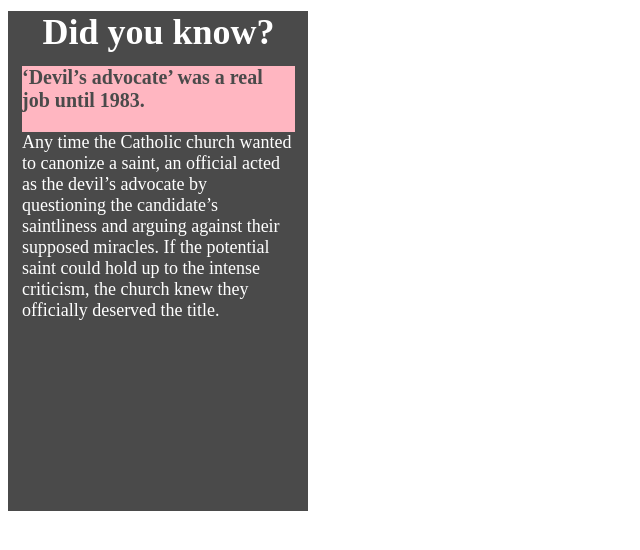
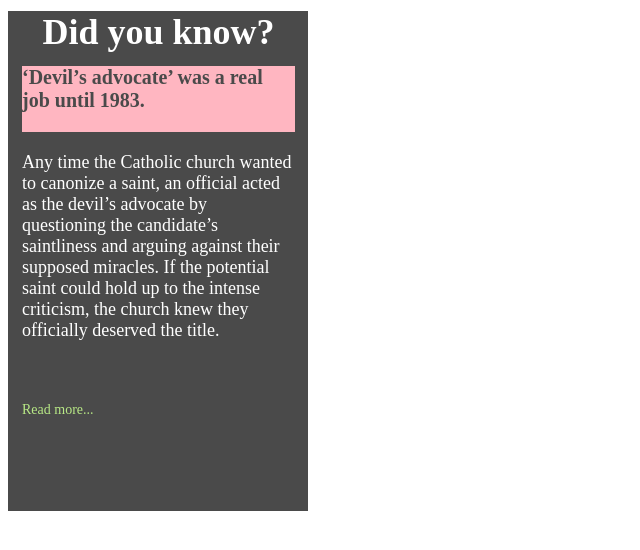
Before and after one commit to BoglarkaNagy/homework14, a plain HTML site: page index.html in a window 1280 px wide. Shown: the whole page, without its empty margins (0-640 px from the left). Drawn offline with Linux system fonts and the light colour scheme.

Commit message:
I added the sections and the infos from zeplin

```diff
--- a/index.html
+++ b/index.html
@@ -25,7 +25,9 @@
             Any time the Catholic church wanted to canonize a saint, an official acted as the devil’s advocate by questioning the candidate’s saintliness and arguing against their supposed miracles. If the potential saint could hold up to the intense criticism, the church knew they officially deserved the title.
     </section>
 
-    <section>
+        <section class="read">
+            Read more...
+        </section>
 
         </section>
     </section>
--- a/style.css
+++ b/style.css
@@ -24,6 +24,7 @@
   width: 273px;
   height: 66px;
   background-color: #ffb6c1;
+  margin-bottom: 20px;
 }
 
 .devil {
@@ -33,6 +34,9 @@
   font-size: 20px;
   font-weight: bold;
   color: #4a4a4a;
+  margin-right: 2px;
+  margin-top: 17px;
+  margin-bottom: 19px;
 }
 
 .story {
@@ -42,3 +46,15 @@
   font-size: 18px;
   color: #ffffff;
 }
+
+.textdeco{
+  text-decoration: underline;
+}
+
+.read {
+    width: 82px;
+  height: 21px;
+  font-family: RobotoSlab;
+  font-size: 14px;
+  color: #b8e986;
+}
```
Lines whose indentation alone changed are shown as unchanged.
